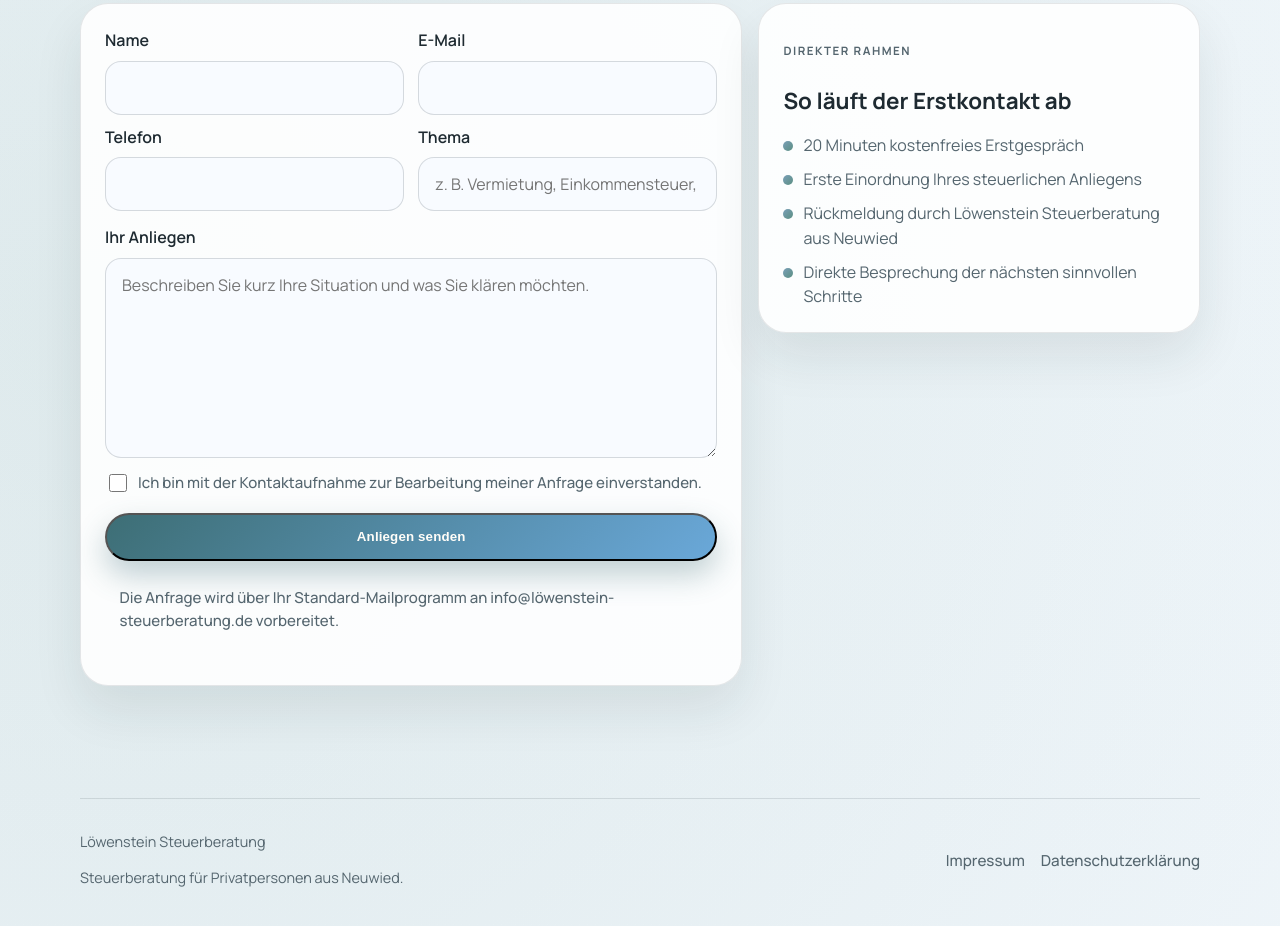
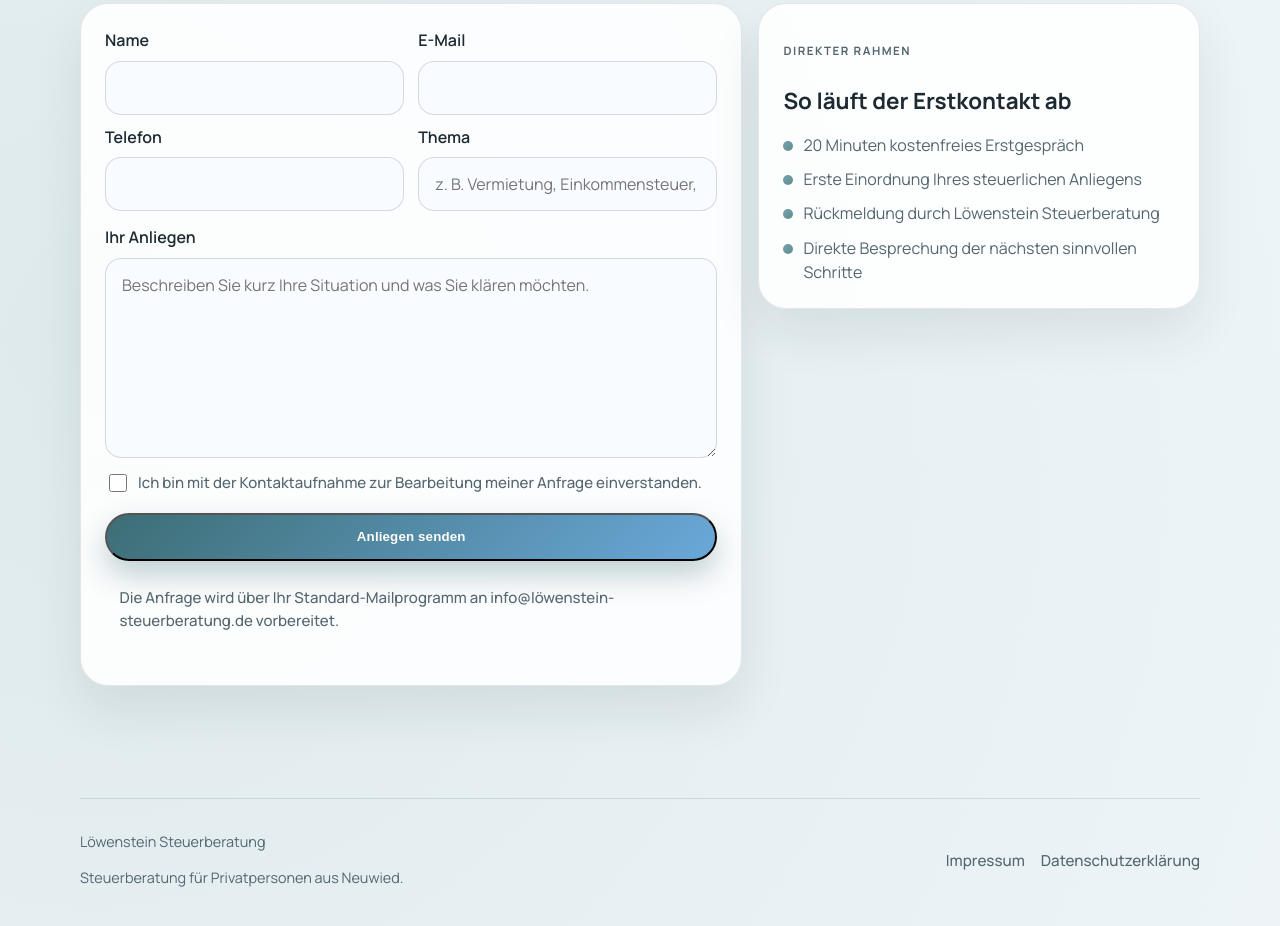
Before and after one commit to IridiumWasTaken/taximusminimus, an Eleventy site: page index.html in a window 1280 px wide. Shown: the part 5212-6138 px from the top of the page. Built offline with nearby package versions, Linux system fonts and the light colour scheme; Eleventy itself is replaced by a stand-in of ours; files that its build step writes are made by us from their sources.

Commit message:
Update index.html

```diff
--- a/index.html
+++ b/index.html
@@ -411,7 +411,7 @@
             <ul class="checks contact-checks">
               <li>20 Minuten kostenfreies Erstgespräch</li>
               <li>Erste Einordnung Ihres steuerlichen Anliegens</li>
-              <li>Rückmeldung durch Löwenstein Steuerberatung aus Neuwied</li>
+              <li>Rückmeldung durch Löwenstein Steuerberatung</li>
               <li>Direkte Besprechung der nächsten sinnvollen Schritte</li>
             </ul>
           </aside>
```
